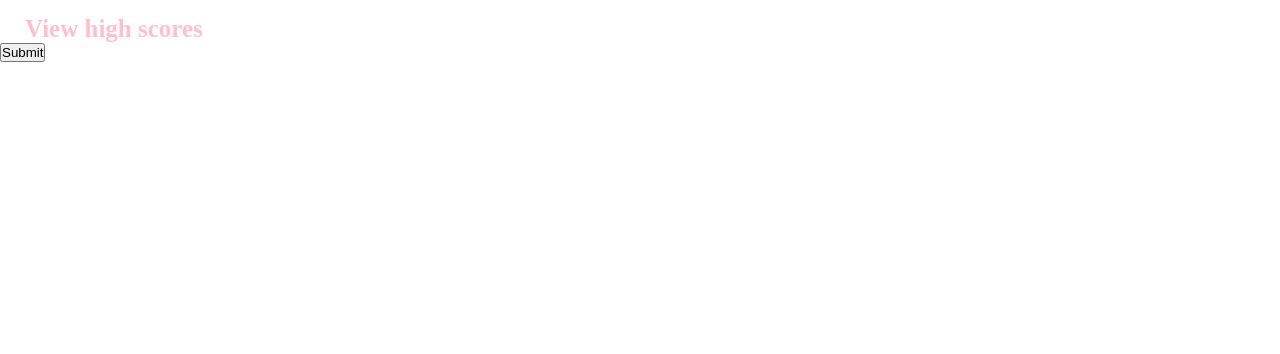
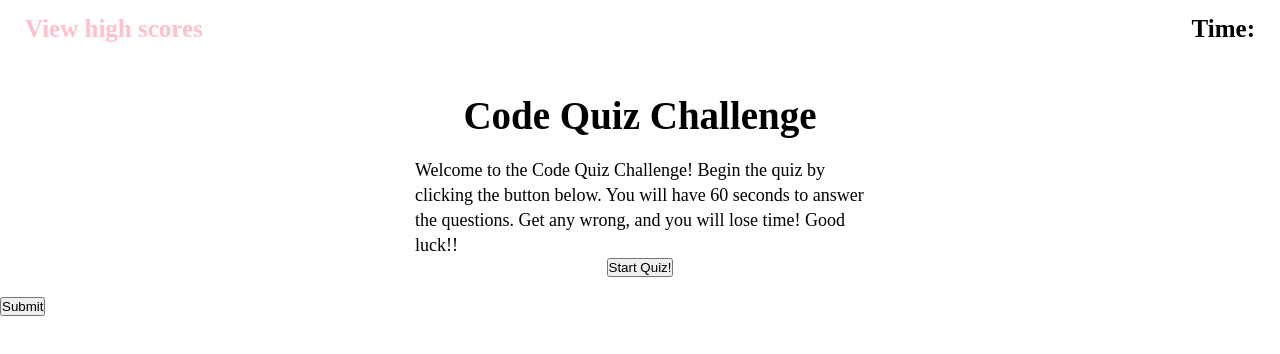
Before and after one commit to Jmuel9999/challenge3-codequiz, a plain HTML site: page index.html in a window 1280 px wide. Drawn offline with Linux system fonts and the light colour scheme.

Commit message:
Started adding quiz buttons

```diff
--- a/assets/css/style.css
+++ b/assets/css/style.css
@@ -4,6 +4,7 @@
   box-sizing: border-box;
 }
 
+/*nav style start*/
 .navflex a {
   padding: 15px 0 0 25px;
   display: flex;
@@ -12,3 +13,35 @@
   text-decoration: none;
   font-size: 25px;
 }
+
+.navflex {
+  display: flex;
+  flex-wrap: wrap;
+  align-items: flex-end;
+  justify-content: space-between;
+}
+
+.navflex p {
+  font-size: 25px;
+  padding-right: 25px;
+}
+/*end of nav style*/
+
+/*challenge window style start*/
+.quizstarth2 {
+  padding: 50px 0 0 0;
+  display: flex;
+  flex-wrap: wrap;
+  justify-content: center;
+  font-size: 39px;
+}
+
+.quizstartinner {
+  padding: 20px 415px 20px 415px;
+  display: flex;
+  flex-wrap: wrap;
+  justify-content: center;
+  width: 100%;
+  font-size: 18px;
+  line-height: 25px;
+}
--- a/assets/js/script.js
+++ b/assets/js/script.js
@@ -1,8 +1,48 @@
-
+//querySelector variables for DOM manipulation
+var startBtn = document.querySelector("startquiz");
+var pregameContainer = document.querySelector("pregame")
 var quizContainer = document.querySelector("quiz");
 var submitButton = document.querySelector("submit");
 var resultsContainer = document.querySelector("results");
 
-function startGame(){
 
+//Question array
+var quizQuestions = [
+    {questionOne: "Commonly used data types DO NOT include:",
+        answer: {1: "strings", 2: "booleans", 3: "alerts", 4: "numbers"},
+            correctAnswer: "3"},
+    {questionTwo: "The condition of an if/else statement is enclosed with ___________.",
+        answer: {1: "quotes", 2: "curly brackets", 3: "parenthesis", 4: "square brackets"},
+            correctAnswer: "3"},
+    {questionThree: "Arrays in JavaScript can be used to store ____________.",
+        answer: {1: "numbers and strings", 2: "other arrays", 3: "booleans", 4: "all of the above"},
+            correctAnswer: "4"},
+    {questionFour: "String values must be enclosed within _____________ when being assigned to variables.",
+        answer: {1: "commas", 2: "curly brackets", 3: "quotes", 4: "parenthesis"},
+            correctAnswer: "3"},
+    {questionFive: "A very useful tool used during development and debugging for printing content to the debugger is:",
+        answer: {1: "JavaScript", 2: "terminal/bash", 3: "for loops", 4: "console.log"},
+            correctAnswer: "4"},
+];
+
+//array object
+
+
+//start game function
+//document.getElementById(startQuiz);
+//debugger;
+function startQuiz(){
+
+
+    var arrayOutput = [];
+    //for ()
+    // for (i = 0; i < quizQuestions.length; i++) {
+    //    if (quizQuestions.questionOne !== 3)
+    //     alert("Wrong!");
+
+    // }
 };
+
+//start button
+//document.getElementById(startQuiz);
+startBtn.onclick = startQuiz;
--- a/index.html
+++ b/index.html
@@ -11,10 +11,22 @@
     <h1>
       <nav class="navflex">
         <a href="#highscoresheet">View high scores</a>
+        <p>Time:</p>
       </nav>
     </h1>
+    <section class="pregame">
+      <div id="quizstart">
+        <h2 class="quizstarth2">Code Quiz Challenge</h2>
+        <div class="quizstartinner">
+          Welcome to the Code Quiz Challenge! Begin the quiz by clicking the
+          button below. You will have 60 seconds to answer the questions. Get
+          any wrong, and you will lose time! Good luck!!
+          <button id="startquiz" class="startquizbtn">Start Quiz!</button>
+        </div>
+      </div>
+    </section>
     <div id="quiz"></div>
-    <button id="submit">Submit</button>
+    <button id="submit" class="submitbtn">Submit</button>
     <div id="results"></div>
     <script src="./assets/js/script.js"></script>
   </body>
```
